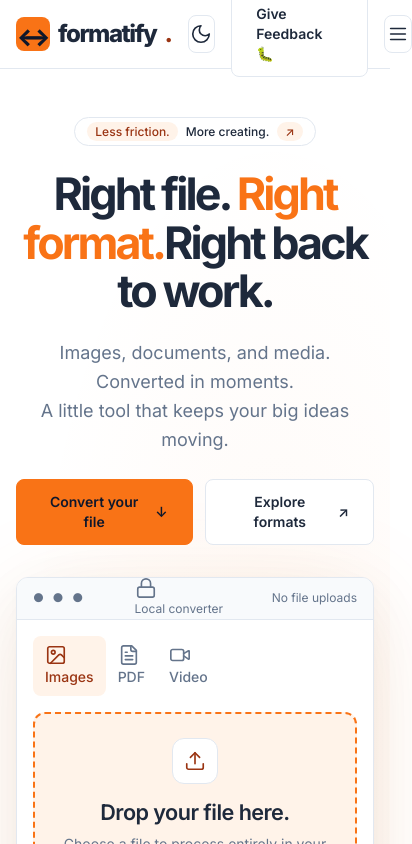
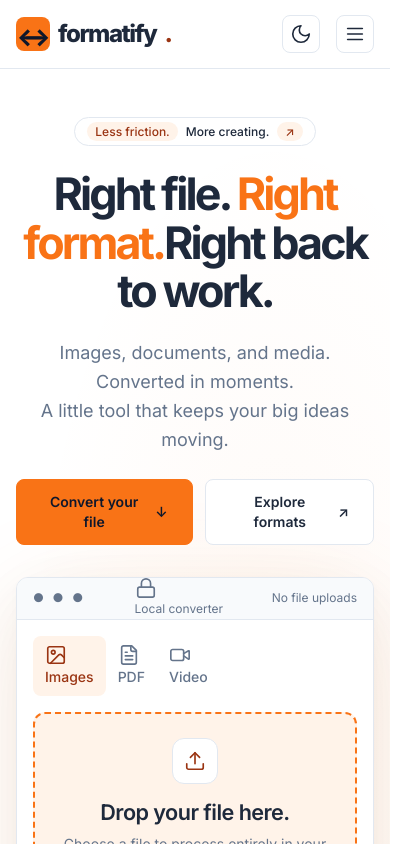
Before and after one commit to pasindu-surath/Formatify, a React (Vite) app: page / in a window 390 px wide. Shown: the top 844 px of the page, 412 px wide, since content can reach past the window. Built offline with nearby package versions, Linux system fonts and the light colour scheme.

Commit message:
update App.jsx

```diff
--- a/src/App.jsx
+++ b/src/App.jsx
@@ -31,7 +31,7 @@
     document.documentElement.dataset.theme = dark ? "dark" : "light";
     try {
       localStorage.setItem("formatify-theme", dark ? "dark" : "light");
-    } catch {}
+    } catch { }
   }, [dark]);
 
   useEffect(() => {
@@ -80,7 +80,7 @@
               href="https://tally.so/r/xXqeJE"
               target="_blank"
               rel="noopener noreferrer"
-              className="hide-on-desktop"
+              className="md:hidden"
               style={{ color: '#ff6b00', fontWeight: 'bold' }}
             >
               Give Feedback 🐛
@@ -102,8 +102,8 @@
               href="https://tally.so/r/xXqeJE"
               target="_blank"
               rel="noopener noreferrer"
-              className="btn hide-on-mobile"
-              style={{ display: 'flex', alignItems: 'center', gap: '8px' }}
+              className="btn hidden md:flex"
+              style={{ alignItems: 'center', gap: '8px' }}
             >
               Give Feedback 🐛
             </a>
--- a/src/design.css
+++ b/src/design.css
@@ -821,8 +821,8 @@
 }
 
 /* Hide mobile menu button on desktop */
-@media (min-width: 768px) {
+/* @media (min-width: 768px) {
   .menu-btn {
     display: none !important;
   }
-}
+} */
```
